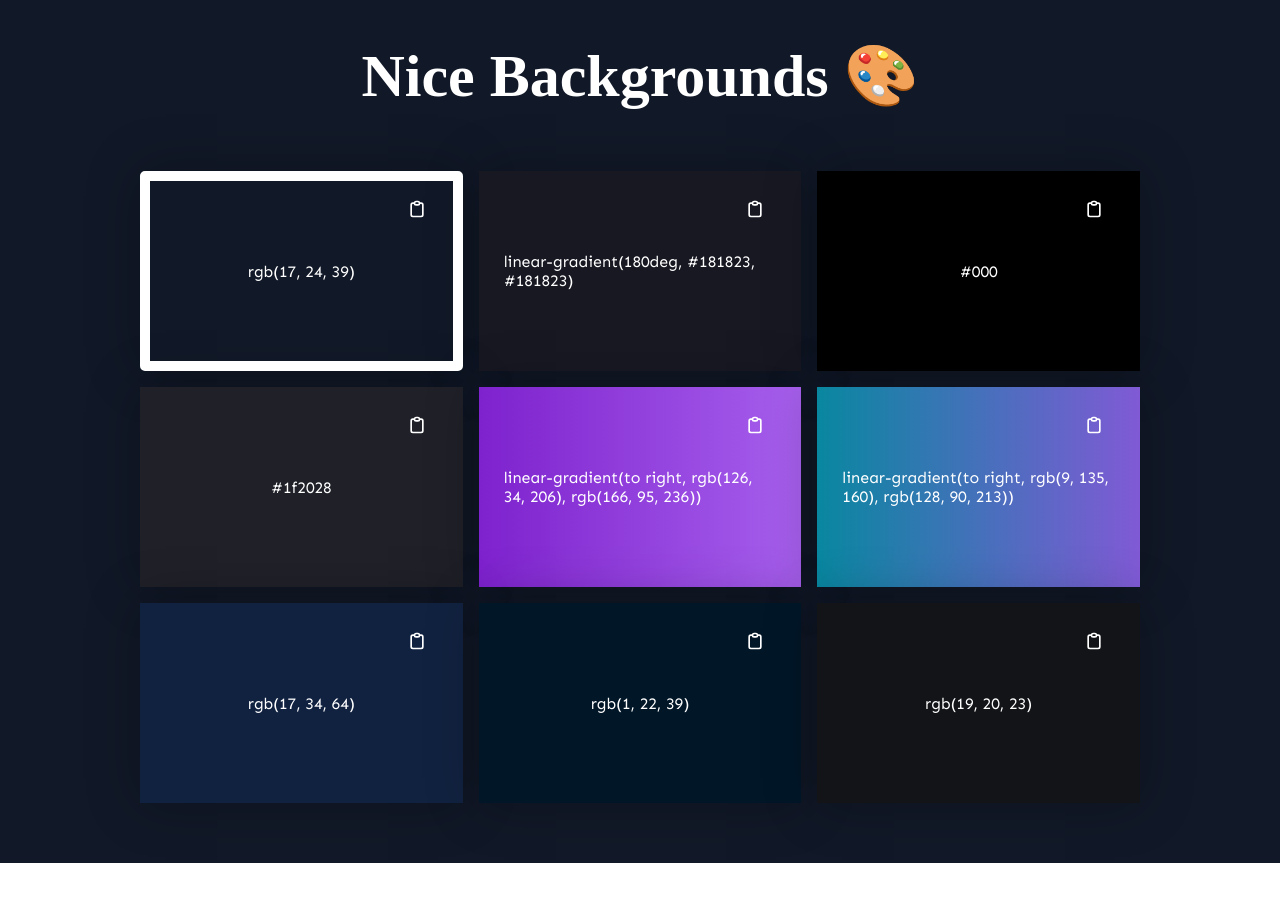
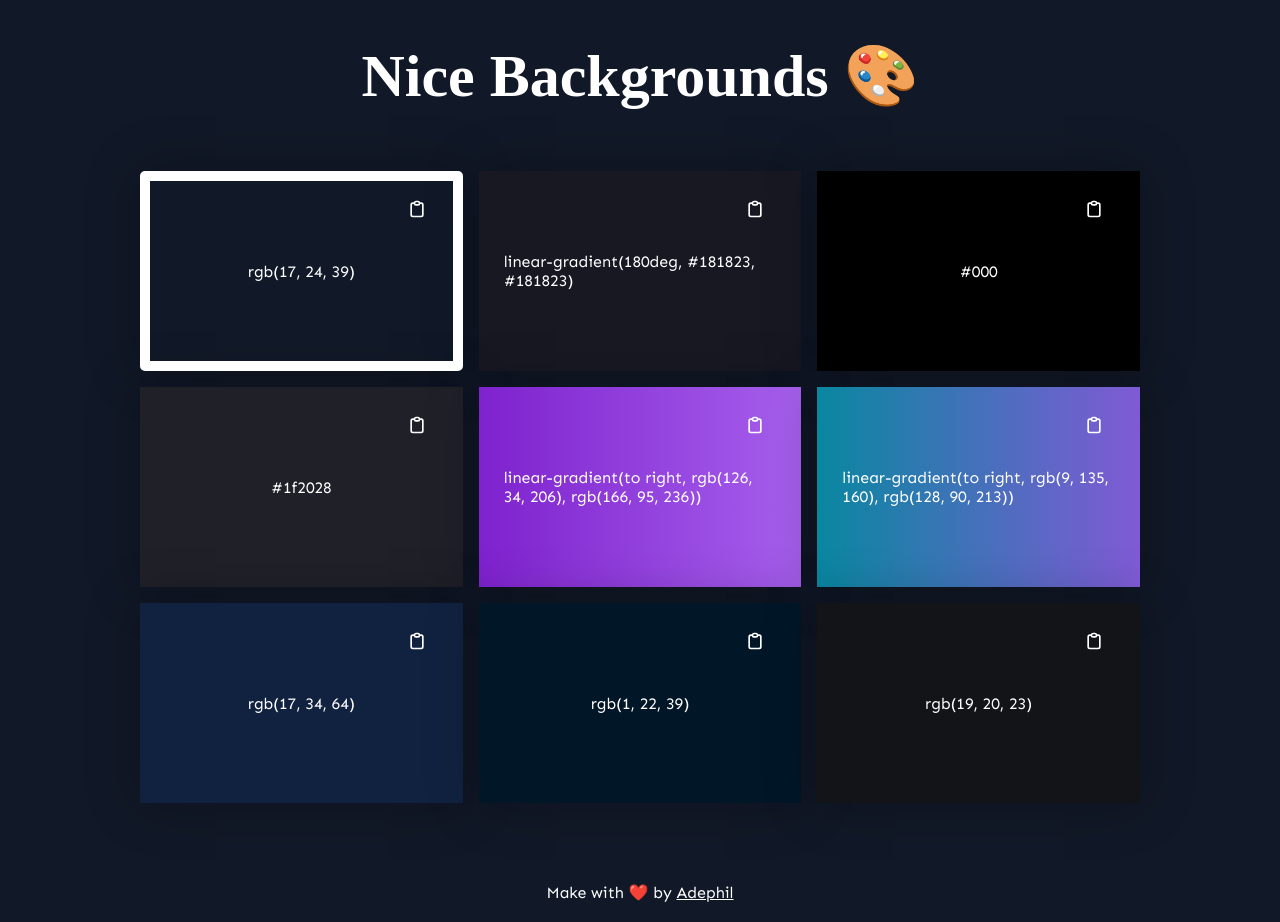
Before and after one commit to AdePhil/nice-backgrounds, a Next.js app: page / in a window 1280 px wide. Before the commit the page ends 863 px from the top, so only its background shows below. Built offline with nearby package versions, Linux system fonts and the light colour scheme; what emotion-theming would draw is missing.

Commit message:
feat: add footer

```diff
--- /dev/null
+++ b/components/footer/index.js
@@ -0,0 +1,16 @@
+import { Flex, Link, Text } from "rebass";
+
+const Footer = () => {
+  return (
+    <Flex justifyContent={"center"} py="20px">
+      <Text textAlign={"center"} color="white">
+        Make with ❤️ by{" "}
+        <Link href={"https://adebisiahmed.dev/"} style={{ color: "white" }}>
+          Adephil
+        </Link>
+      </Text>
+    </Flex>
+  );
+};
+
+export default Footer;
--- a/pages/index.js
+++ b/pages/index.js
@@ -8,6 +8,7 @@ import { colors } from "../data";
 import CopyIcon from "../components/icons/copy";
 import CheckIcon from "../components/icons/check";
 import { useIsCopied } from "../hooks/useIsCopied";
+import Footer from "../components/footer";
 
 const MotionFlex = motion(Flex);
 const MotionBox = motion(Box);
@@ -27,13 +28,15 @@ export default function Home() {
   };
 
   return (
-    <Box
+    <Flex
       minHeight={"100vh"}
       style={{
         background: selectedColor.background,
       }}
+      flexDirection={"column"}
       px="20px"
     >
+      <Box flex="1">
         <Flex justifyContent="center" pt="40px">
           <Heading
             color="white"
@@ -135,7 +138,8 @@ export default function Home() {
                       border: "10px solid transparent",
                       borderColor:
                         selectedColor.id === color.id ? " #fff" : "transparent",
-                    borderRadius: selectedColor.id === color.id ? "5px" : "0px",
+                      borderRadius:
+                        selectedColor.id === color.id ? "5px" : "0px",
                     }}
                   ></MotionBox>
                 )}
@@ -144,5 +148,8 @@ export default function Home() {
           </AnimateSharedLayout>
         </Box>
       </Box>
+
+      <Footer />
+    </Flex>
   );
 }
```
Lines whose indentation alone changed are shown as unchanged.
